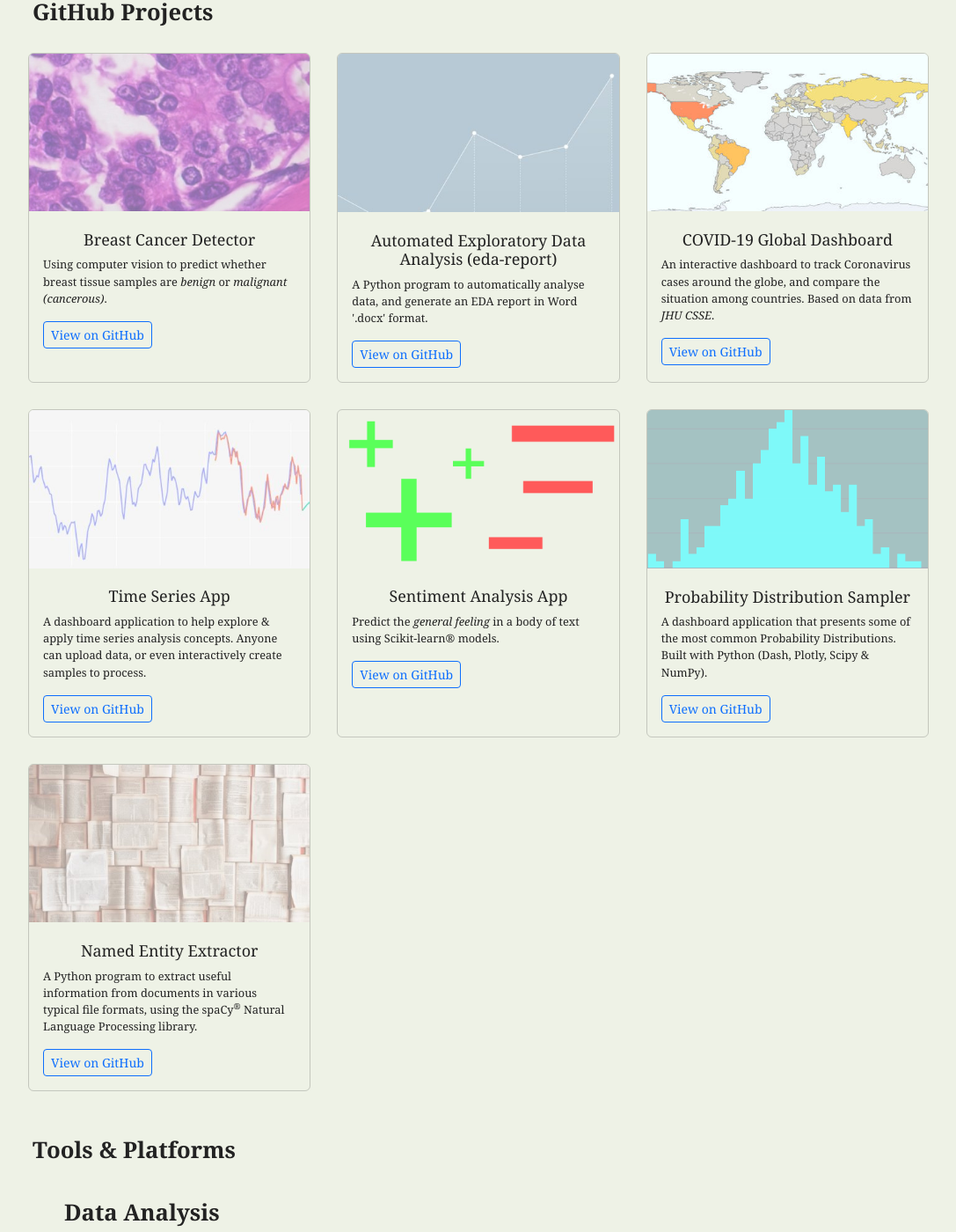
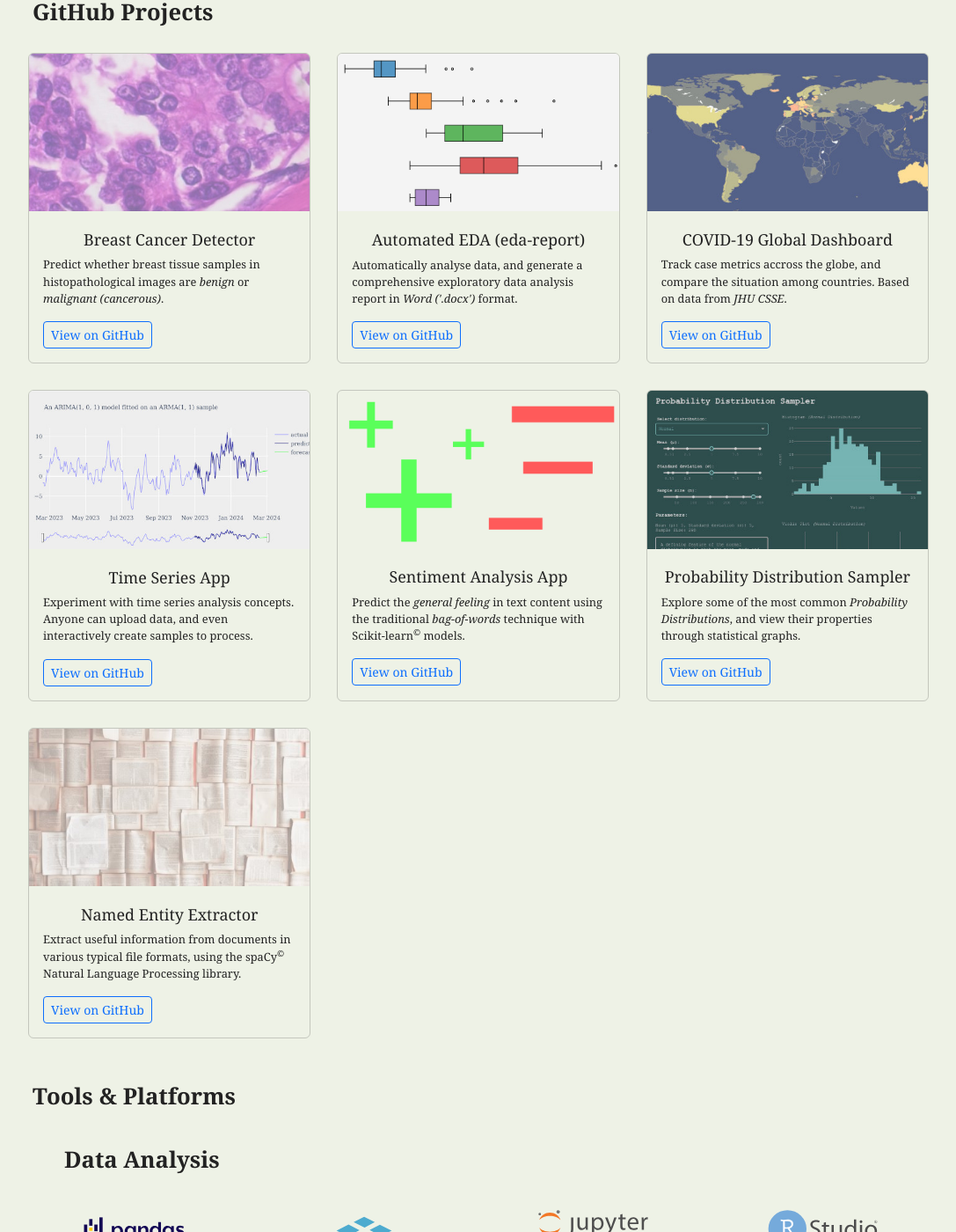
Before and after one commit to Tim-Abwao/tim-abwao.github.io, a Jekyll site: the page built from portfolio.html, in a window 1280 px wide and 1400 px high, scrolled down 1002 px. Shown: the whole window at 88% size, without its empty margins (96-1183 px from the left). Built offline with Jekyll 4.4.1, drawn with Linux system fonts in a browser that asks for light colours.

Commit message:
Improve card images & project descriptions

```diff
--- a/_data/github-projects.yml
+++ b/_data/github-projects.yml
@@ -1,28 +1,28 @@
 - title: "Breast Cancer Detector"
   link: "https://github.com/Tim-Abwao/detecting-breast-cancer"
-  summary: "Using computer vision to predict whether breast tissue samples are <i>benign</i> or <i>malignant (cancerous)</i>."
+  summary: "Predict whether breast tissue samples in histopathological images are <i>benign</i> or <i>malignant (cancerous)</i>."
   wallpaper: "breast-cancer-detector.jpg"
-- title: "Automated Exploratory Data Analysis (eda-report)"
+- title: "Automated EDA (eda-report)"
   link: "https://github.com/Tim-Abwao/eda-report"
-  summary: "A Python program to automatically analyse data, and generate an EDA report in Word '.docx' format."
-  wallpaper: "eda-report.jpg"
+  summary: "Automatically analyse data, and generate a comprehensive exploratory data analysis report in <i>Word ('.docx')</i> format."
+  wallpaper: "eda-report.png"
 - title: "COVID-19 Global Dashboard"
   link: "https://github.com/Tim-Abwao/covid19-global-dashboard"
-  summary: "An interactive dashboard to track Coronavirus cases around the globe, and compare the situation among countries. Based on data from <em>JHU CSSE</em>."
+  summary: "Track case metrics accross the globe, and compare the situation among countries. Based on data from <em>JHU CSSE</em>."
   wallpaper: "covid19-dash.jpg"
 - title: "Time Series App"
   link: "https://github.com/Tim-Abwao/time-series-app"
-  summary: "A dashboard application to help explore & apply time series analysis concepts. Anyone can upload data, or even interactively create samples to process."
+  summary: "Experiment with time series analysis concepts. Anyone can upload data, and even interactively create samples to process."
   wallpaper: "time-series.jpg"
 - title: "Sentiment Analysis App"
   link: "https://github.com/Tim-Abwao/sentiment-analysis-app"
-  summary: "Predict the <i>general feeling</i> in a body of text using Scikit-learn&reg; models."
+  summary: "Predict the <i>general feeling</i> in text content using the traditional <i>bag-of-words</i> technique with Scikit-learn<sup>&copy;</sup> models."
   wallpaper: "sentiment-app.png"
 - title: "Probability Distribution Sampler"
   link: "https://github.com/Tim-Abwao/probability-distributions-with-dash"
-  summary: "A dashboard application that presents some of the most common Probability Distributions. Built with Python (Dash, Plotly, Scipy & NumPy)."
-  wallpaper: "probability-distributions.png"
+  summary: "Explore some of the most common <i>Probability Distributions</i>, and view their properties through statistical graphs."
+  wallpaper: "probability-distributions.jpg"
 - title: "Named Entity Extractor"
   link: "https://github.com/Tim-Abwao/named-entity-extractor"
-  summary: "A Python program to extract useful information from documents in various typical file formats, using the spaCy<sup>&reg;</sup> Natural Language Processing library."
+  summary: "Extract useful information from documents in various typical file formats, using the spaCy<sup>&copy;</sup> Natural Language Processing library."
   wallpaper: "entity-extractor.jpg"
```
Also changed, not shown: assets/images/github-projects/covid19-dash.jpg, assets/images/github-projects/eda-report.jpg (deleted), assets/images/github-projects/eda-report.png (added), assets/images/github-projects/probability-distributions.jpg (added), assets/images/github-projects/probability-distributions.png (deleted), assets/images/github-projects/time-series.jpg.
